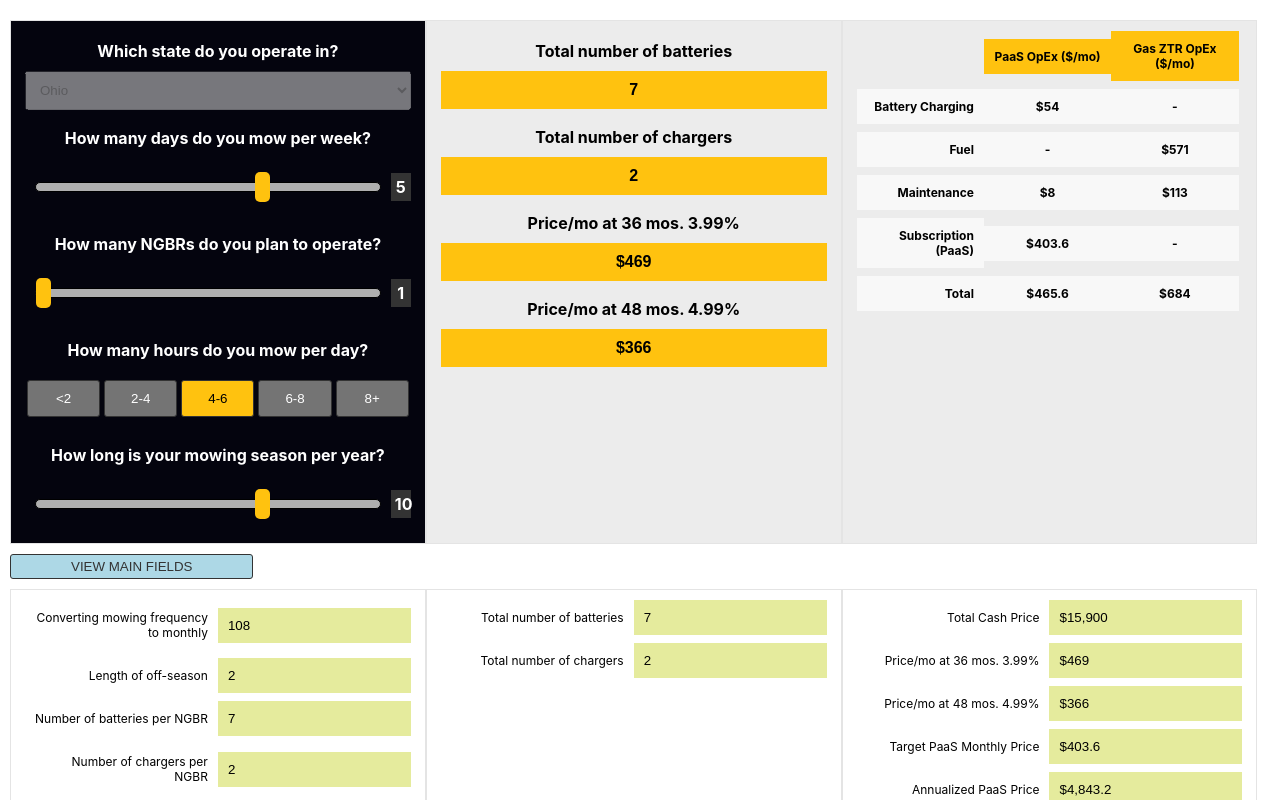
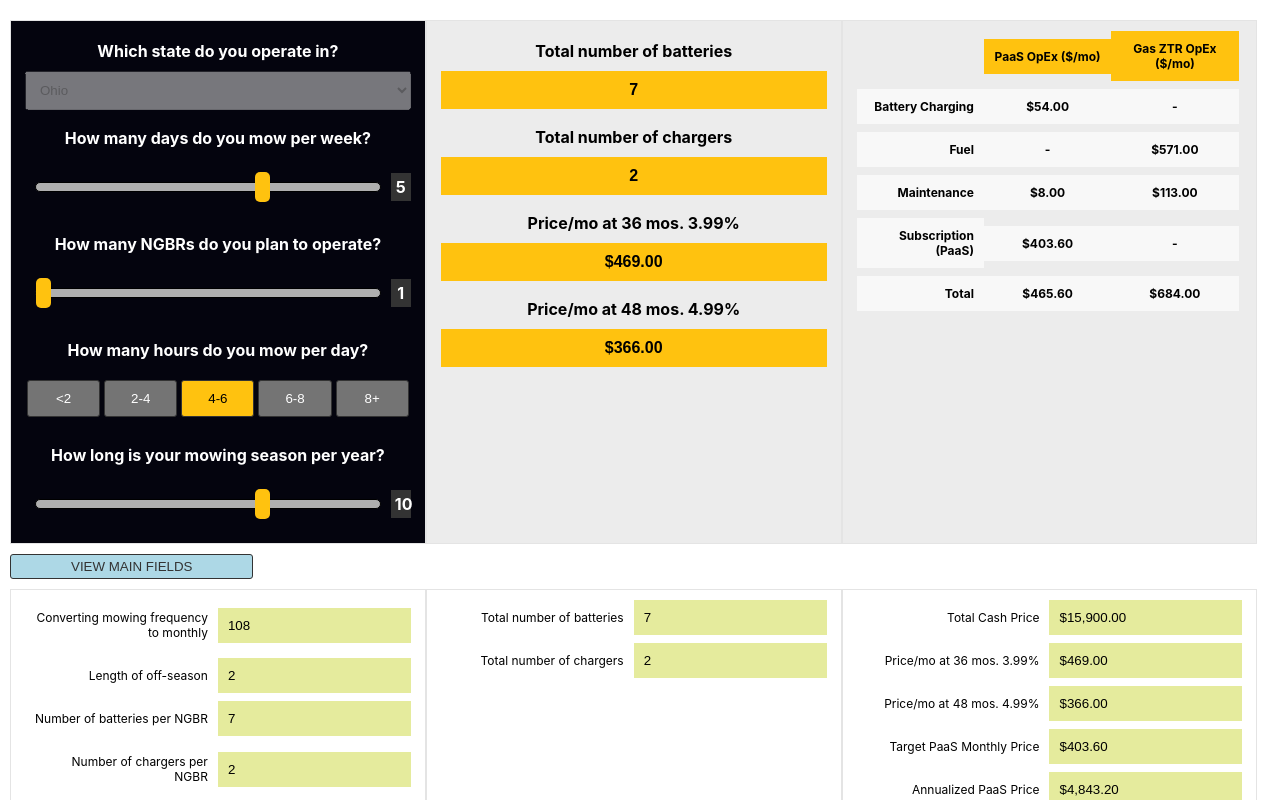
Before and after one commit to theckeler/dewalt-builds, a React (Create React App) app: page / in a window 1280 px wide. Both pictures are taken after a click on the button "VIEW MAIN FIELDS". Shown: the top 800 px of the page. Built offline with nearby package versions, Linux system fonts and the light colour scheme; no server answers.

Commit message:
currency fix

```diff
--- a/src/App.js
+++ b/src/App.js
@@ -76,7 +76,11 @@ function App() {
     battery: 1986,
     charger: 999,
   };
-  const dollarUSLocale = Intl.NumberFormat("en-US");
+  const dollarUSLocale = new Intl.NumberFormat("en-US", {
+    currency: "USD",
+    style: "currency",
+    minimumFractionDigits: 2,
+  });
   const NGBRBatteryCapacity = 5;
   const latestAvgPowerPrice = 0.1004;
   const lastestMonth = "Oct 2021";
@@ -447,7 +451,7 @@ function App() {
             <span>
               <input
                 id=""
-                value={"$" + dollarUSLocale.format(pricing.priceMo36)}
+                value={dollarUSLocale.format(pricing.priceMo36)}
                 readOnly
               />
             </span>
@@ -459,7 +463,7 @@ function App() {
             <span>
               <input
                 id=""
-                value={"$" + dollarUSLocale.format(pricing.priceMo48)}
+                value={dollarUSLocale.format(pricing.priceMo48)}
                 readOnly
               />
             </span>
@@ -475,8 +479,7 @@ function App() {
           <li>
             <span>Battery Charging</span>
             <span>
-              {"$" +
-                dollarUSLocale.format(
+              {dollarUSLocale.format(
                 monthlyPaaSPowerCostNGBR * customerInputs.numberNGBRUnits
               )}
             </span>
@@ -486,8 +489,7 @@ function App() {
             <span>Fuel</span>
             <span>-</span>
             <span>
-              {"$" +
-                dollarUSLocale.format(
+              {dollarUSLocale.format(
                 monthlyFuelCostPerZTR * customerInputs.numberNGBRUnits
               )}
             </span>
@@ -495,30 +497,25 @@ function App() {
           <li>
             <span>Maintenance</span>
             <span>
-              {"$" +
-                dollarUSLocale.format(
+              {dollarUSLocale.format(
                 monthlyMaintenanceCostPerNGBR * customerInputs.numberNGBRUnits
               )}
             </span>
             <span>
-              {"$" +
-                dollarUSLocale.format(
+              {dollarUSLocale.format(
                 monthlyMaintenanceCostPerZTR * customerInputs.numberNGBRUnits
               )}
             </span>
           </li>
           <li>
             <span>Subscription (PaaS)</span>
-            <span>
-              {"$" + dollarUSLocale.format(pricing.targetPaasMonthlyPrice)}
-            </span>
+            <span>{dollarUSLocale.format(pricing.targetPaasMonthlyPrice)}</span>
             <span>-</span>
           </li>
           <li>
             <span>Total</span>
             <span>
-              {"$" +
-                dollarUSLocale.format(
+              {dollarUSLocale.format(
                 monthlyPaaSPowerCostNGBR * customerInputs.numberNGBRUnits +
                   monthlyMaintenanceCostPerNGBR *
                     customerInputs.numberNGBRUnits +
@@ -526,11 +523,9 @@ function App() {
               )}
             </span>
             <span>
-              {"$" +
-                dollarUSLocale.format(
+              {dollarUSLocale.format(
                 monthlyFuelCostPerZTR * customerInputs.numberNGBRUnits +
-                    monthlyMaintenanceCostPerZTR *
-                      customerInputs.numberNGBRUnits
+                  monthlyMaintenanceCostPerZTR * customerInputs.numberNGBRUnits
               )}
             </span>
           </li>
@@ -611,7 +606,7 @@ function App() {
             <span>
               <input
                 id=""
-                value={"$" + dollarUSLocale.format(pricing.totalCashPrice)}
+                value={dollarUSLocale.format(pricing.totalCashPrice)}
                 readOnly
               />
             </span>
@@ -623,7 +618,7 @@ function App() {
             <span>
               <input
                 id=""
-                value={"$" + dollarUSLocale.format(pricing.priceMo36)}
+                value={dollarUSLocale.format(pricing.priceMo36)}
                 readOnly
               />
             </span>
@@ -635,7 +630,7 @@ function App() {
             <span>
               <input
                 id=""
-                value={"$" + dollarUSLocale.format(pricing.priceMo48)}
+                value={dollarUSLocale.format(pricing.priceMo48)}
                 readOnly
               />
             </span>
@@ -647,9 +642,7 @@ function App() {
             <span>
               <input
                 id=""
-                value={
-                  "$" + dollarUSLocale.format(pricing.targetPaasMonthlyPrice)
-                }
+                value={dollarUSLocale.format(pricing.targetPaasMonthlyPrice)}
                 readOnly
               />
             </span>
@@ -661,10 +654,9 @@ function App() {
             <span>
               <input
                 id=""
-                value={
-                  "$" +
-                  dollarUSLocale.format(pricing.targetPaasMonthlyPrice * 12)
-                }
+                value={dollarUSLocale.format(
+                  pricing.targetPaasMonthlyPrice * 12
+                )}
                 readOnly
               />
             </span>
@@ -679,7 +671,7 @@ function App() {
                 value={
                   lengthOffSeason > 6
                     ? "-"
-                    : "$" + dollarUSLocale.format(pricing.annualRebateOffSeason)
+                    : dollarUSLocale.format(pricing.annualRebateOffSeason)
                 }
                 readOnly
               />
@@ -694,8 +686,7 @@ function App() {
                 id=""
                 value={
                   pricing.annualRebateOffSeason
-                    ? "$" +
-                      dollarUSLocale.format(
+                    ? dollarUSLocale.format(
                         pricing.targetPaasMonthlyPrice * 12 -
                           pricing.annualRebateOffSeason
                       )
@@ -814,12 +805,9 @@ function App() {
             <span>
               <input
                 id="totalFuelCostZTR"
-                value={
-                  "$" +
-                  dollarUSLocale.format(
+                value={dollarUSLocale.format(
                   monthlyFuelCostPerZTR * customerInputs.numberNGBRUnits
-                  )
-                }
+                )}
                 readOnly
               />
             </span>
@@ -831,7 +819,7 @@ function App() {
             <span>
               <input
                 id="monthlyFuelCostPerZTR"
-                value={"$" + dollarUSLocale.format(monthlyFuelCostPerZTR)}
+                value={dollarUSLocale.format(monthlyFuelCostPerZTR)}
                 readOnly
               />
             </span>
```
Lines whose indentation alone changed are shown as unchanged.
